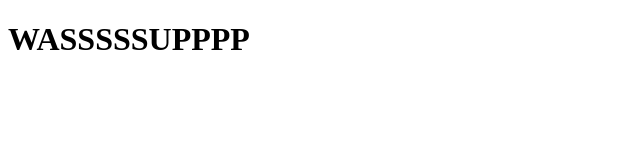
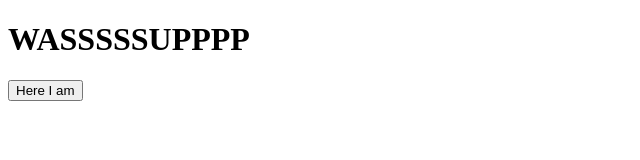
Before and after one commit to Emilykirn/deployment-lab, a website: page public/index.html in a window 1280 px wide. Shown: the whole page, without its empty margins (0-640 px from the left). Drawn offline with Linux system fonts and the light colour scheme.

Commit message:
added button

```diff
--- a/public/index.html
+++ b/public/index.html
@@ -10,6 +10,7 @@
     <h1>
         WASSSSSUPPPP
     </h1>
+    <button>Here I am</button>
 
     <script src="./main.js"></script>
 </body>
```
